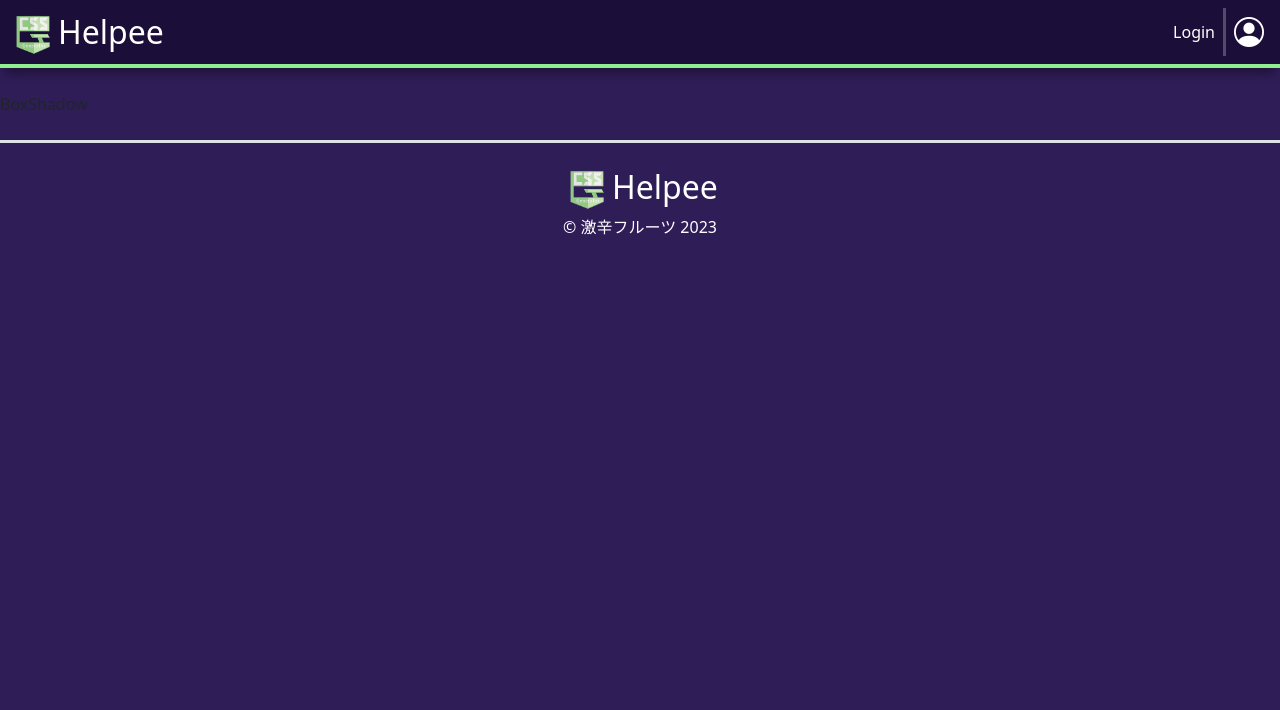
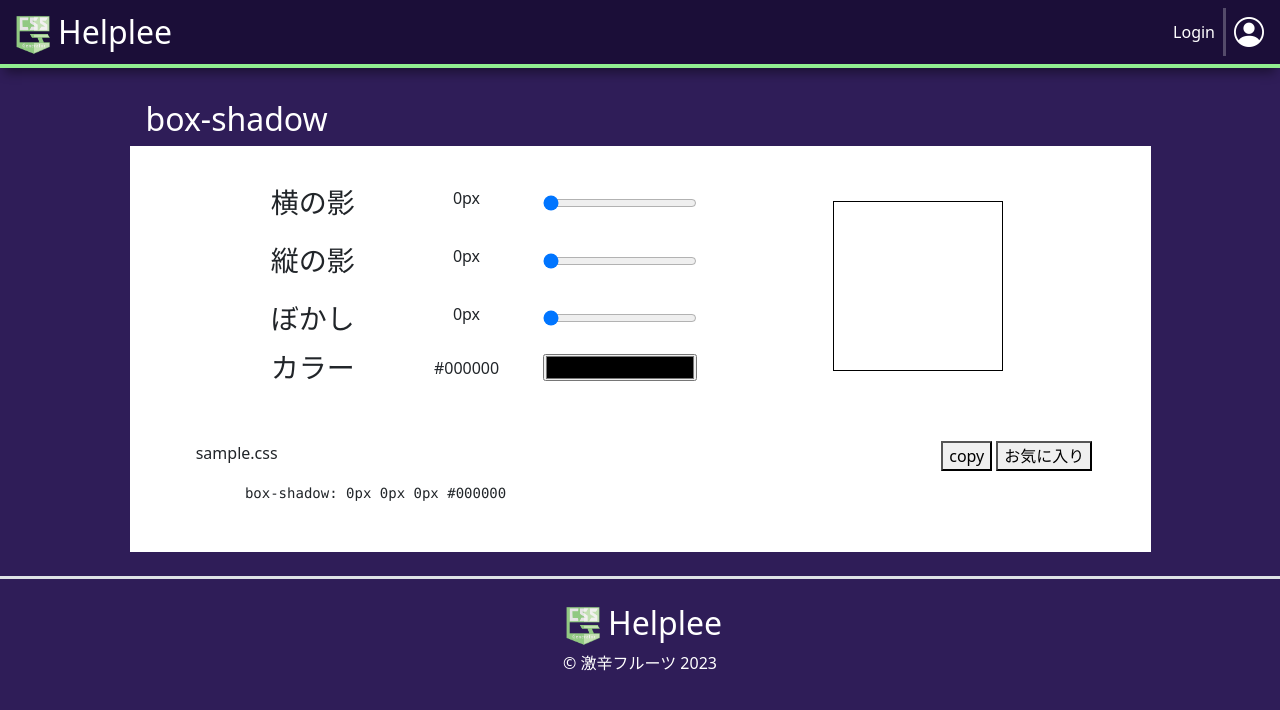
Before and after one commit to balckowl/helplee, a React (Vite) app: page /boxshadow in a window 1280 px wide. Shown: the top 710 px of the page. Built offline with nearby package versions, Linux system fonts and the light colour scheme; no server answers; a small style sheet from the web is missing.

Commit message:
add: boxshadow

```diff
--- a/package.json
+++ b/package.json
@@ -10,9 +10,12 @@
     "preview": "vite preview"
   },
   "dependencies": {
+    "@emotion/react": "^11.11.1",
     "bootstrap": "^5.3.2",
     "bootstrap-icons": "^1.11.1",
     "firebase": "^10.5.2",
+    "prism-themes": "^1.9.0",
+    "prismjs": "^1.29.0",
     "react": "^18.2.0",
     "react-dom": "^18.2.0",
     "react-firebase-hooks": "^5.1.1",
--- a/src/components/Footer/Footer.jsx
+++ b/src/components/Footer/Footer.jsx
@@ -12,7 +12,7 @@ const Footer = () => {
             </div>
           </div>
           <div className="top-name align-self-center fs-2">
-            <a className="navbar-brand" href="#">Helpee</a>
+            <a className="navbar-brand" href="#">Helplee</a>
           </div>
         </div>
         <p className='text-center text-white'>&copy; 激辛フルーツ 2023</p>
--- a/src/components/Header/Header.jsx
+++ b/src/components/Header/Header.jsx
@@ -21,7 +21,7 @@ const Header = () => {
               </div>
             </div>
             <div className="top-name align-self-center fs-2">
-              <Link className="navbar-brand" to="/">Helpee</Link>
+              <Link className="navbar-brand" to="/">Helplee</Link>
             </div>
           </div>
           <div className="d-flex gap-2">
--- a/src/pages/BoxShadow/BoxShadow.jsx
+++ b/src/pages/BoxShadow/BoxShadow.jsx
@@ -1,9 +1,144 @@
-import React from 'react'
-import './BoxShadow.module.scss'
+import React, { useContext, useEffect, useState } from 'react'
+/** @jsxImportSource @emotion/react */
+import { css } from '@emotion/react'
+import './BoxShadow.scss'
+import { doc, getDoc, setDoc, updateDoc } from 'firebase/firestore';
+import { db } from '../../../api/firebase';
+import Prism from 'prismjs';
+import 'prismjs/plugins/toolbar/prism-toolbar'
+import 'prismjs/plugins/toolbar/prism-toolbar.min.css'
+import 'prismjs/plugins/line-numbers/prism-line-numbers.min.css'
+import 'prism-themes/themes/prism-vsc-dark-plus.min.css'
+import { AuthContext } from '../../context/AuthContext';
 
 const BoxShadow = () => {
+
+  const { user } = useContext(AuthContext);
+
+  const [shadowX, setShadowX] = useState(0)
+  const [shadowY, setShadowY] = useState(0)
+  const [blur, setBlur] = useState(0)
+  const [color, setColor] = useState('#000000')
+  const boxShadowCode = `${shadowX}px ${shadowY}px ${blur}px ${color}`
+
+  useEffect(() => {
+    Prism.highlightAll();
+  }, [boxShadowCode]);
+
+  const boxShadowStyle = css({
+    width: "170px",
+    height: "170px",
+    border: "1px solid black",
+    backgroundColor: "white",
+    boxShadow: boxShadowCode,
+  });
+
+  const copyToClipBoard = async () => {
+    try {
+      await navigator.clipboard.writeText(boxShadowCode);
+      alert('コピーされました。');
+    } catch (error) {
+      console.error('コピーに失敗しました。', error);
+    }
+  }
+
+  const sendFavBoxShadow = async () => {
+    const { uid, displayName } = user;
+
+    const userDocRef = doc(db, "user", uid);
+
+    const userDocSnap = await getDoc(userDocRef);
+
+    if (!userDocSnap.exists()) {
+      await setDoc(userDocRef, {
+        displayName,
+        boxShadowCode,
+      })
+    } else {
+      await updateDoc(userDocRef, {
+        boxShadowCode,
+      })
+    }
+
+    alert('登録されました。')
+  }
+
   return (
-    <div>BoxShadow</div>
+    <main>
+      <div className="container">
+        <div className="row d-flex justify-content-center">
+          <div className="col-lg-11">
+            <div className="box-head p-2 ps-3">
+              <h2 className='text-white'>box-shadow</h2>
+            </div>
+            <div className='bg-white box'>
+              <div className="row justify-content-center px-1 g-0">
+                <div className="col-lg-11">
+                  <div>
+                    <div className="row justify-content-between align-items-center py-lg-4 py-2 mx-lg-5 mx-2">
+                      <div className='col-lg-7 order-lg-1 order-2 input-box py-3'>
+                        <div className="text-center">
+                          <div>
+                            <div className='row g-0 mb-4'>
+                              <div className="col-lg-4"><h3>横の影</h3></div>
+                              <div className="col-lg-4"><p>{shadowX}px</p></div>
+                              <div className="col-lg-4 d-flex align-items-center justify-content-center"><input type="range" max={50} value={shadowX} onChange={(e) => setShadowX(e.target.value)} /></div>
+                            </div>
+
+                            <div className='row g-0 mb-4'>
+                              <div className="col-lg-4"><h3>縦の影</h3></div>
+                              <div className="col-lg-4"><p>{shadowY}px</p></div>
+                              <div className="col-lg-4 d-flex align-items-center justify-content-center">
+                                <input type="range" max={50} value={shadowY} onChange={(e) => setShadowY(e.target.value)} />
+                              </div>
+                            </div>
+
+                            <div className='row g-0 mb-3'>
+                              <div className="col-lg-4"><h3>ぼかし</h3></div>
+                              <div className="col-lg-4"><p>{blur}px</p></div>
+                              <div className="col-lg-4 d-flex align-items-center justify-content-center"><input type="range" value={blur} onChange={(e) => setBlur(e.target.value)} /></div>
+                            </div>
+
+                            <div className='row g-0 align-items-center'>
+                              <div className="col-lg-4"><h3>カラー</h3></div>
+                              <div className="col-lg-4"><p>{color}</p></div>
+                              <div className="col-lg-4 color-box d-flex align-items-center justify-content-center"><input type="color" value={color} onChange={(e) => setColor(e.target.value)}></input></div>
+                            </div>
+
+                          </div>
+                        </div>
+                      </div>
+                      <div className='col-lg-4 order-lg-2 order-1 mb-2 mb-lg-0 p-0'>
+                        <div className="d-flex justify-content-center style-box">
+                          <div css={boxShadowStyle}></div>
+                        </div>
+                      </div>
+                    </div>
+
+                    <div className="p-2 mb-3">
+                      <div className='btn-box d-flex justify-content-between p-1 pt-2'>
+                        <p className='ms-2'>sample.css</p>
+                        <div className='d-flex'>
+                          <button className='mx-1' onClick={copyToClipBoard}>copy</button>
+                          <button onClick={sendFavBoxShadow}>お気に入り</button>
+                        </div>
+                      </div>
+                      <div className='css-box p-2'>
+                        <pre className="line-numbers">
+                          <code className='language-css'>
+                            {`box-shadow: ${boxShadowCode}`}
+                          </code>
+                        </pre>
+                      </div>
+                    </div>
+                  </div>
+                </div>
+              </div>
+            </div>
+          </div>
+        </div>
+      </div>
+    </main>
   )
 }
 
```
Also changed, not shown: src/pages/BoxShadow/BoxShadow.module.scss (deleted), src/pages/BoxShadow/BoxShadow.scss (added), 1 other file (tests, documents, lock files or other folders).
